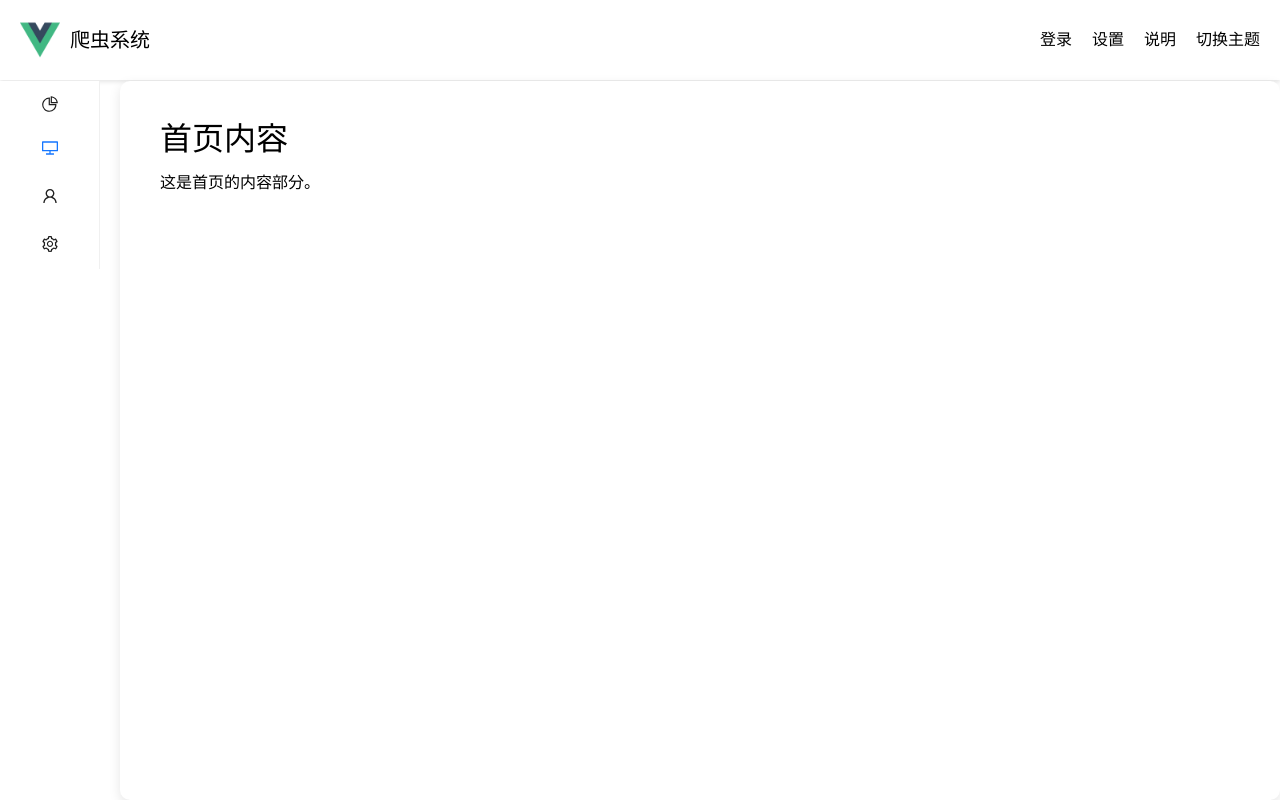
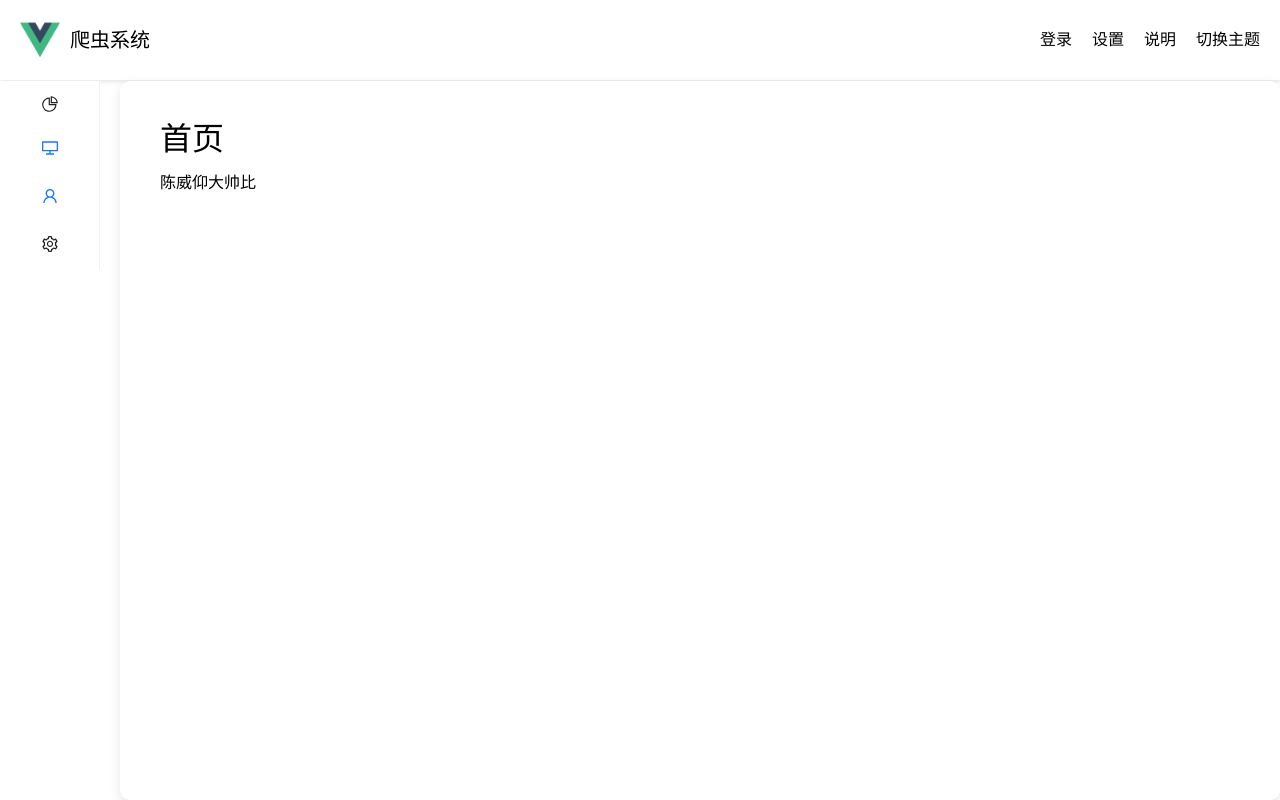
Before and after one commit to Weiliyoung/uninews_admin_web, a Vue app: page / in a window 1280 px wide. Built offline with nearby package versions, Linux system fonts and the light colour scheme.

Commit message:
修改样式

```diff
--- a/package.json
+++ b/package.json
@@ -9,7 +9,7 @@
   },
   "dependencies": {
     "@ant-design/icons-vue": "^7.0.1",
-    "ant-design-vue": "^4.2.3",
+    "ant-design-vue": "^4.0.0-rc.6",
     "core-js": "^3.8.3",
     "vue": "^3.2.13",
     "vue-router": "^4.0.13",
--- a/src/components/SideBar.vue
+++ b/src/components/SideBar.vue
@@ -19,7 +19,7 @@
             </a-menu-item>
             <a-sub-menu key="sub1">
                 <template #title>
-          <router-link to="/">
+                    <router-link to="/crawler-manager">
                         <DesktopOutlined/>
                         <span v-show="!collapsed">爬虫管理</span>
                     </router-link>
@@ -33,8 +33,10 @@
             </a-sub-menu>
             <a-sub-menu key="sub2">
                 <template #title>
+                    <router-link to="/">
                         <UserOutlined/>
                         <span v-show="!collapsed">用户管理</span>
+                    </router-link>
                 </template>
                 <a-menu-item key="4">用户列表</a-menu-item>
                 <a-menu-item key="5">添加用户</a-menu-item>
@@ -86,6 +88,11 @@ export default {
         border-inline-end: 10px solid rgba(5, 5, 5, 0) !important; /* 覆盖样式 */
     }
 
+    :where(.css-dev-only-do-not-override-b92jn9).ant-menu-light.ant-menu-root.ant-menu-inline,
+    :where(.css-dev-only-do-not-override-b92jn9).ant-menu-light.ant-menu-root.ant-menu-vertical {
+        border-inline-end: 1px solid rgba(5, 5, 5, 0);
+    }
+
     .sidebar {
         width: 100px; /* 折叠状态下的宽度 */
         height: calc(100% - 10px); /* 减去顶部间距 */
--- a/src/views/Home.vue
+++ b/src/views/Home.vue
@@ -1,7 +1,7 @@
 <template>
   <div class="home">
-    <h1>首页内容</h1>
-    <p>这是首页的内容部分。</p>
+    <h1>首页</h1>
+    <p>陈威仰大帅比</p>
   </div>
 </template>
 
```
Also changed, not shown: 1 other file (tests, documents, lock files or other folders). Lines whose indentation alone changed are shown as unchanged.
